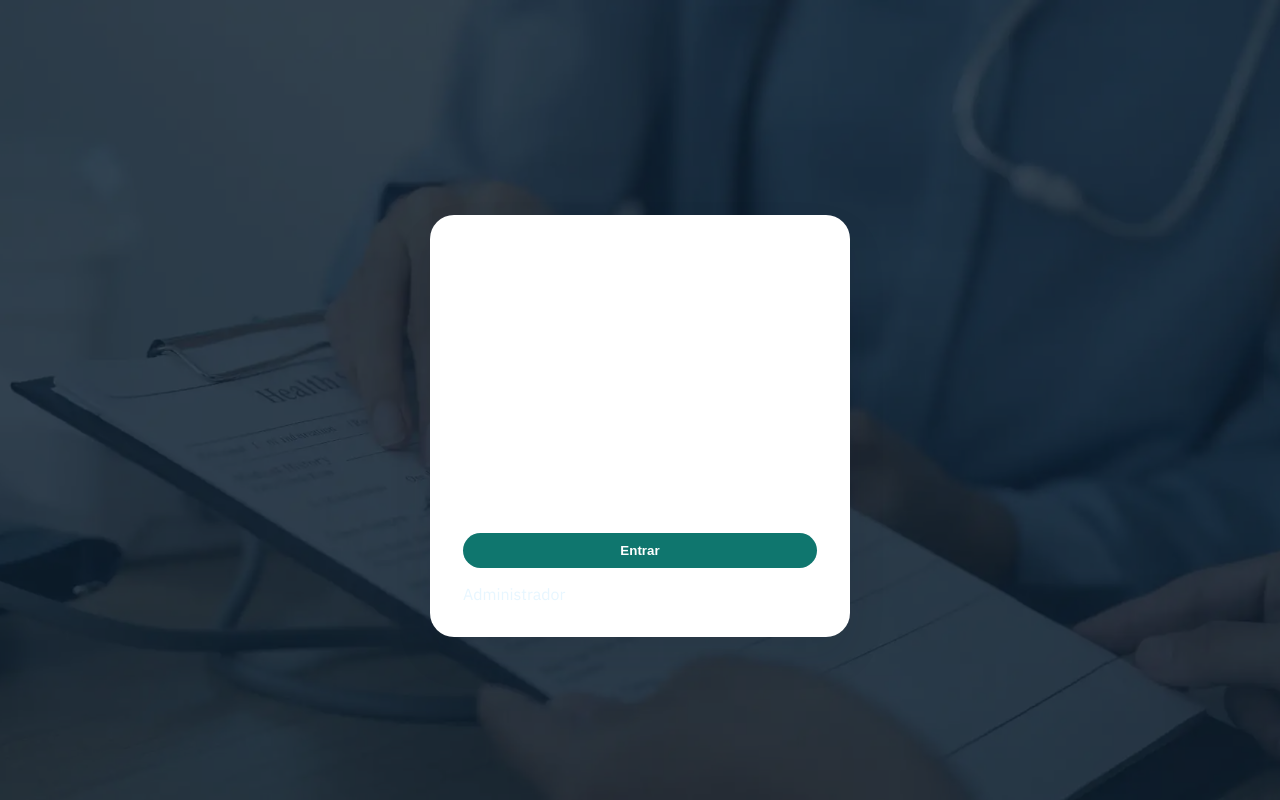
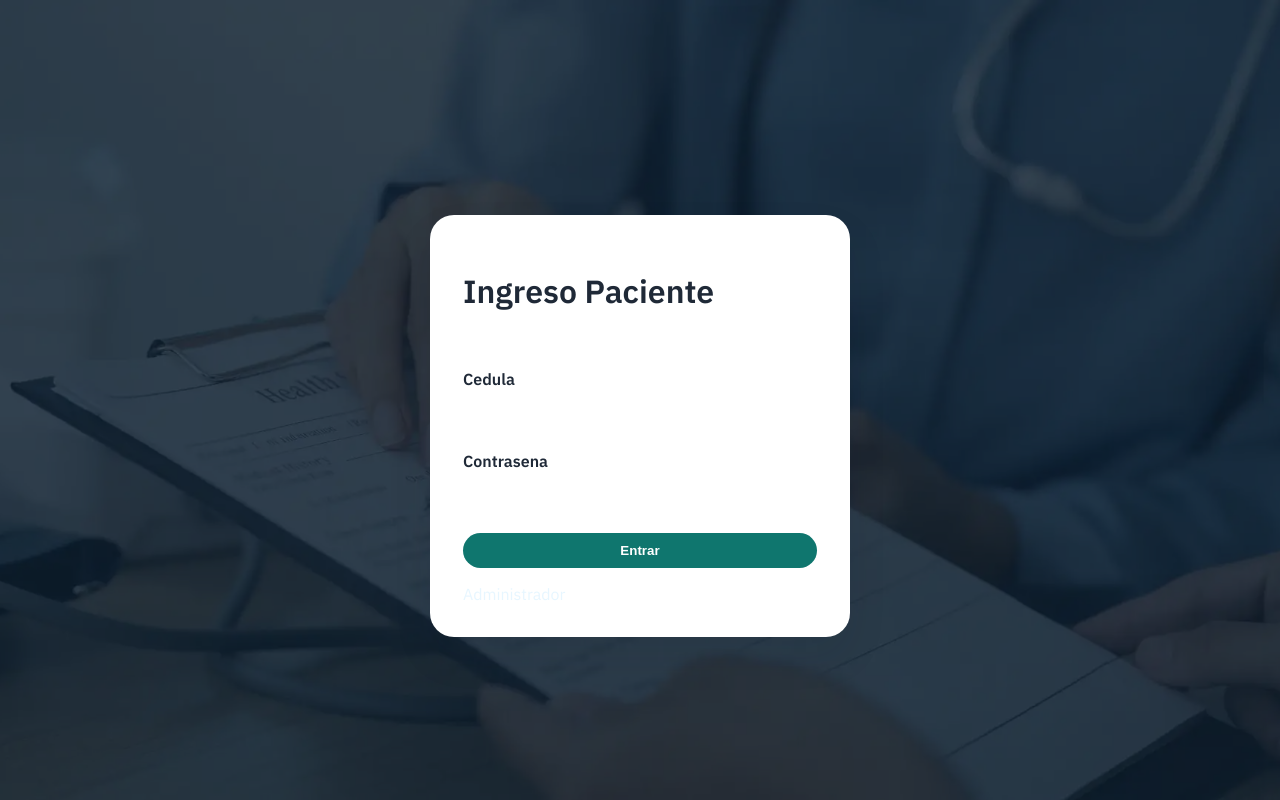
Before and after one commit to davidguzman1991/WEB-DIABETES, a Next.js app in the folder frontend/: page /login in a window 1280 px wide. Built offline with nearby package versions, Linux system fonts and the light colour scheme; no server answers.

Commit message:
fix(login): restore readable text contrast inside login card

```diff
--- a/frontend/styles/globals.css
+++ b/frontend/styles/globals.css
@@ -96,6 +96,22 @@ a {
   background: rgba(255, 255, 255, 0.12);
   color: #ffe1e1;
   border: 1px solid rgba(255, 255, 255, 0.2);
+}
+
+.login-card {
+  color: #1f2937;
+}
+
+.login-card label {
+  color: #1f2937;
+}
+
+.login-card input {
+  color: #1f2937;
+}
+
+.login-card input::placeholder {
+  color: #6b7280;
 }
 
 .nav {
```
